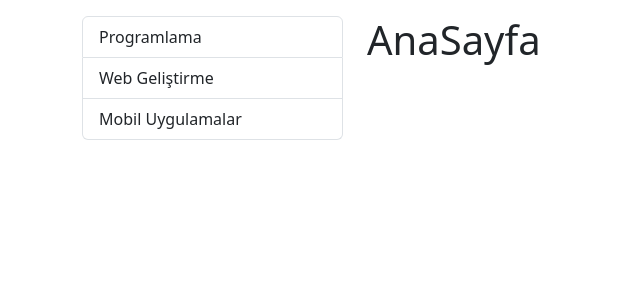
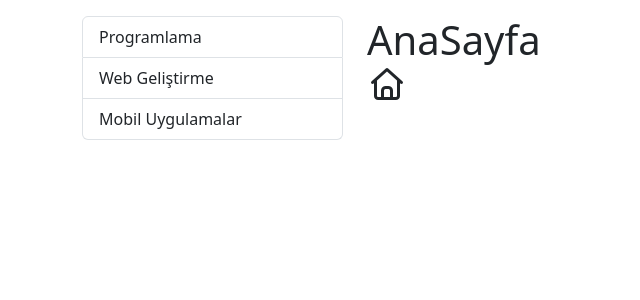
Before and after one commit to gonulpolat/BtkAkademi-DjangoIleWebGelistirme-SadikTuran, a Django app: page / in a window 1280 px wide. Shown: the part 56-356 px from the top of the page, without its empty margins (0-640 px from the left). Run offline with Django 4.2, Linux system fonts and the light colour scheme; some libraries are stand-ins or nearby versions.

Commit message:
Layout - 3
Yeni block'lar eklendi

```diff
--- a/courses/templates/courses/index.html
+++ b/courses/templates/courses/index.html
@@ -1,4 +1,8 @@
 {% extends "layout.html" %}
+
+{% block css_files %}
+    <link rel="stylesheet" href="https://cdnjs.cloudflare.com/ajax/libs/font-awesome/7.0.1/css/all.min.css"/>
+{% endblock  %}
 
 {% block page_title %}
     Kurslar
@@ -6,4 +10,5 @@
 
 {% block content %}
     <h1>Kurs Listesi</h1>
+    <i class="fa-regular fa-folder-open fa-2xl"></i>
 {% endblock  %}
--- a/pages/templates/pages/index.html
+++ b/pages/templates/pages/index.html
@@ -1,4 +1,8 @@
 {% extends "layout.html" %}
+
+{% block css_files %}
+    <link rel="stylesheet" href="https://cdnjs.cloudflare.com/ajax/libs/font-awesome/7.0.1/css/all.min.css"/>
+{% endblock  %}
 
 {% block page_title %}
     Home
@@ -6,4 +10,5 @@
 
 {% block content %}
     <h1>AnaSayfa</h1>
+    <i class="fa-regular fa-house fa-2xl"></i>
 {% endblock  %}
--- a/templates/layout.html
+++ b/templates/layout.html
@@ -4,6 +4,7 @@
     <meta charset="UTF-8">
     <meta name="viewport" content="width=device-width, initial-scale=1.0">
     <link rel="stylesheet" href="https://cdnjs.cloudflare.com/ajax/libs/bootstrap/5.3.8/css/bootstrap.min.css"/>
+    {% block css_files %}{% endblock  %}
     <title>CourseApp | {% block page_title %}{% endblock  %}</title>
 </head>
 <body>
@@ -43,5 +44,6 @@
     </div>
 
     <script src="https://cdnjs.cloudflare.com/ajax/libs/bootstrap/5.3.8/js/bootstrap.min.js"></script>
+    {% block js_files %}{% endblock  %}
 </body>
 </html>
```
